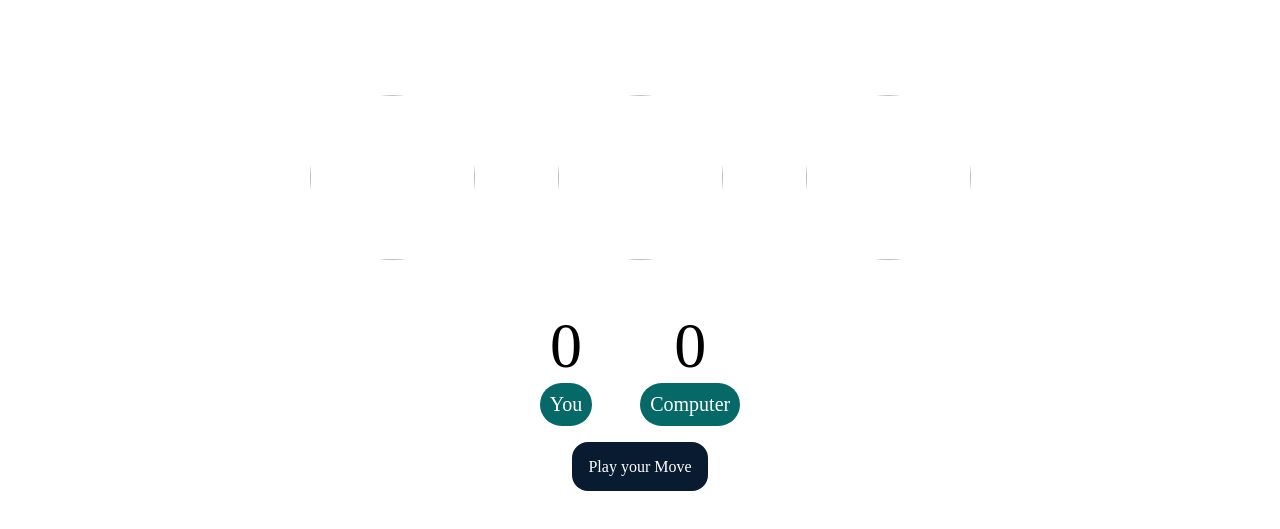
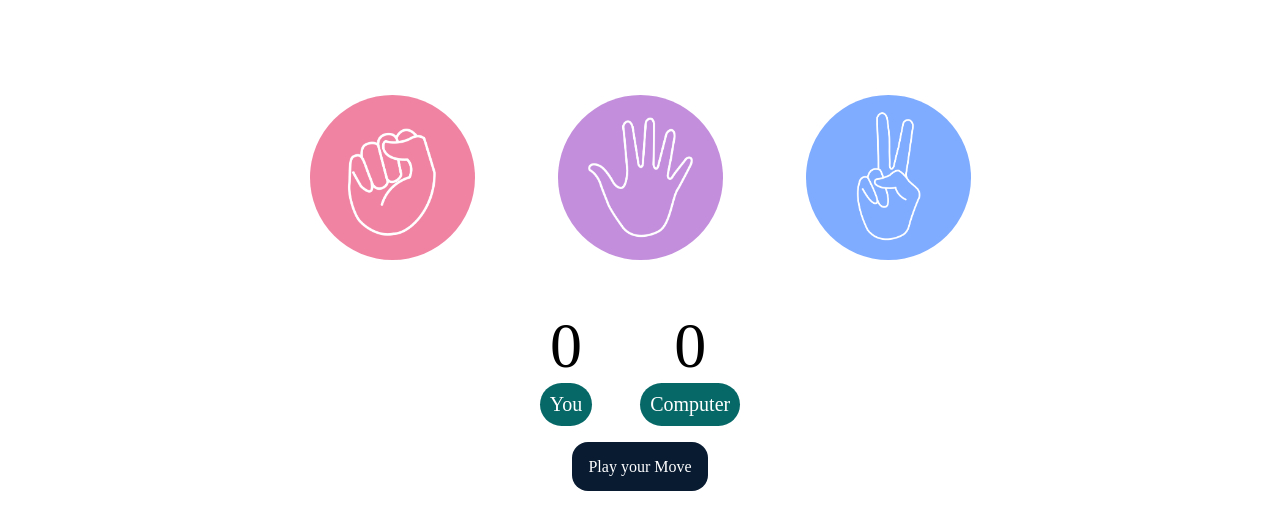
Before and after one commit to ranatuhin2/rock_paper_scissor_game, a plain HTML site: page index.html in a window 1280 px wide. Shown: the part 83-612 px from the top of the page. Drawn offline with Linux system fonts and the light colour scheme.

Commit message:
Fix new bug

```diff
--- a/index.html
+++ b/index.html
@@ -4,19 +4,19 @@
     <meta charset="UTF-8">
     <meta name="viewport" content="width=device-width, initial-scale=1.0">
     <title>Rock Paper Scissor </title>
-    <link rel="stylesheet" href="/style.css">
+    <link rel="stylesheet" href="/rock_paper_scissor_game/style.css">
 </head>
 <body>
     <h1 id="heading" >Rock Paper Scissor</h1>
    <div class="choices">
     <div class="choice" id="Rock">
-        <img src="/image/rock.png">
+        <img src="/rock_paper_scissor_game/image/rock.png">
     </div>
     <div class="choice" id="Paper">
-        <img src="/image/paper.png" >
+        <img src="/rock_paper_scissor_game/image/paper.png" >
     </div>
     <div class="choice" id="Scissors">
-        <img src="/image/scissors.png">
+        <img src="/rock_paper_scissor_game/image/scissors.png">
     </div>
    </div>
    <div class="score-board">
@@ -32,6 +32,6 @@
    <div class="msg-container">
         <p id="msg">Play your Move</p>
    </div>
-    <script src="/game.js"></script>
+    <script src="/rock_paper_scissor_game/game.js"></script>
 </body>
 </html>
```
Also changed, not shown: image/paper.png (renamed from paper.png), image/rock.png (renamed from rock.png), image/scissors.png (renamed from scissors.png), 1 other file.
